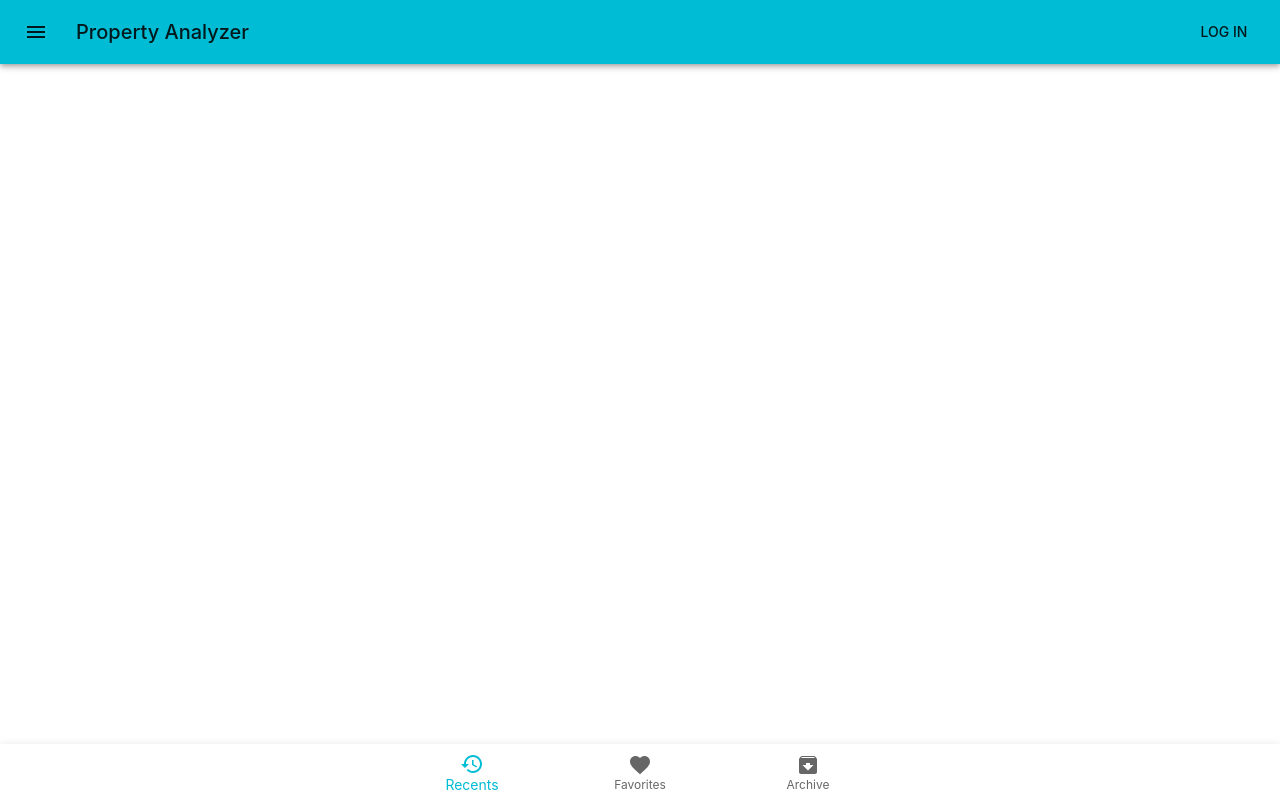
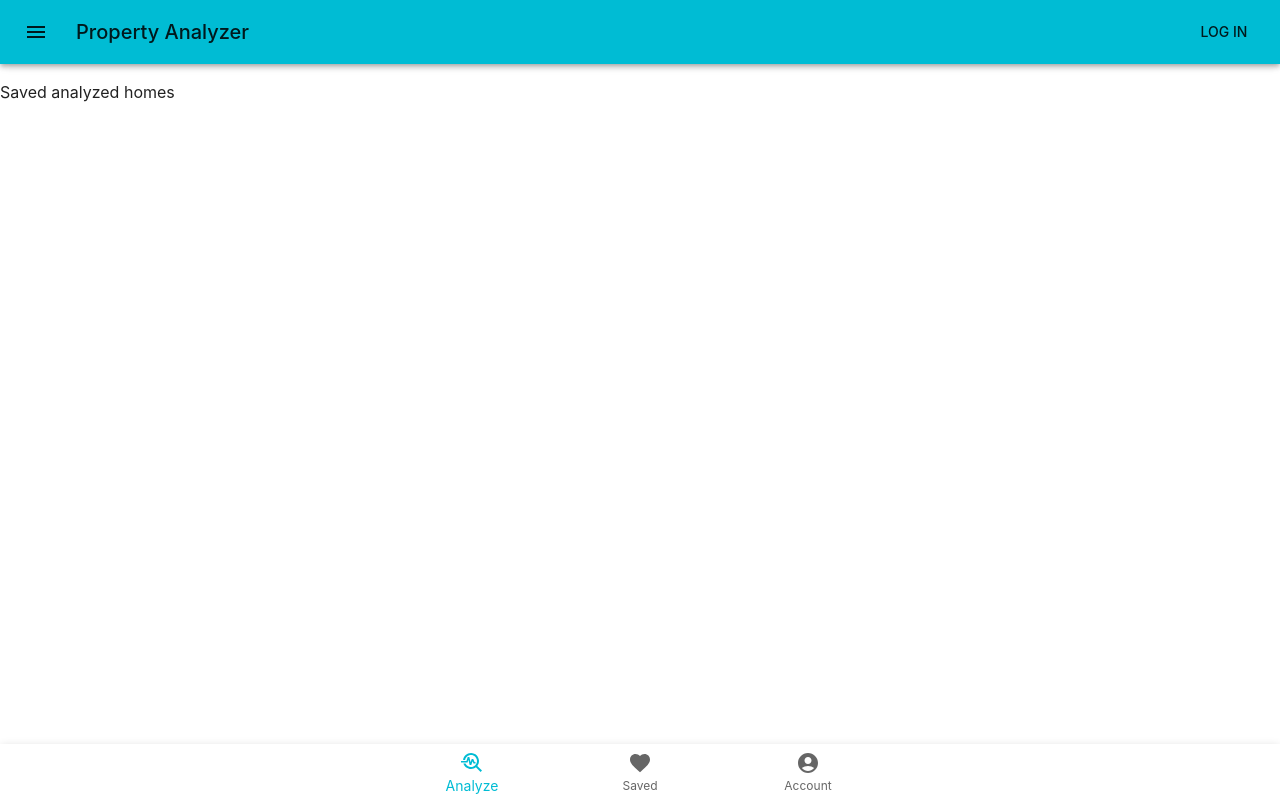
Before and after one commit to tomplucinski/property-analyzer, a React (Create React App) app: page /saved in a window 1280 px wide. Built offline with nearby package versions, Linux system fonts and the light colour scheme; no server answers.

Commit message:
Add routing for account, saved, and landing page

```diff
--- /dev/null
+++ b/src/components/Account.tsx
@@ -0,0 +1,3 @@
+export const Account = () => {
+  return <div style={{ marginTop: '5rem' }}>Account Settings</div>
+}
--- a/src/components/BottomNav.tsx
+++ b/src/components/BottomNav.tsx
@@ -3,10 +3,11 @@ import Box from '@mui/material/Box'
 import CssBaseline from '@mui/material/CssBaseline'
 import BottomNavigation from '@mui/material/BottomNavigation'
 import BottomNavigationAction from '@mui/material/BottomNavigationAction'
-import RestoreIcon from '@mui/icons-material/Restore'
 import FavoriteIcon from '@mui/icons-material/Favorite'
-import ArchiveIcon from '@mui/icons-material/Archive'
+import AccountCircleIcon from '@mui/icons-material/AccountCircle'
+import TroubleshootIcon from '@mui/icons-material/Troubleshoot'
 import Paper from '@mui/material/Paper'
+import { Link } from 'react-router-dom'
 
 export function BottomNav() {
   const [value, setValue] = useState(0)
@@ -26,9 +27,30 @@ export function BottomNav() {
             setValue(newValue)
           }}
         >
-          <BottomNavigationAction label="Recents" icon={<RestoreIcon />} />
-          <BottomNavigationAction label="Favorites" icon={<FavoriteIcon />} />
-          <BottomNavigationAction label="Archive" icon={<ArchiveIcon />} />
+          <BottomNavigationAction
+            label="Analyze"
+            icon={
+              <Link to="/" style={{ color: 'inherit' }}>
+                <TroubleshootIcon />
+              </Link>
+            }
+          />
+          <BottomNavigationAction
+            label="Saved"
+            icon={
+              <Link to="saved" style={{ color: 'inherit' }}>
+                <FavoriteIcon />
+              </Link>
+            }
+          />
+          <BottomNavigationAction
+            label="Account"
+            icon={
+              <Link to="account" style={{ color: 'inherit' }}>
+                <AccountCircleIcon />
+              </Link>
+            }
+          />
         </BottomNavigation>
       </Paper>
     </Box>
--- a/src/components/Form.tsx
+++ b/src/components/Form.tsx
@@ -130,55 +130,66 @@ export function Form() {
   }
 
   return (
-    <Box component="form" sx={{ m: 1, width: '25ch' }}>
-      <Box sx={{ marginBottom: '20px' }}>
+    <Box
+      component="form"
+      sx={{
+        display: 'flex',
+        flexDirection: 'column',
+        alignItems: 'center',
+        marginTop: '1.5rem',
+      }}
+    >
       <TextField
+        sx={{ marginTop: '1rem' }}
         id="outlined-basic"
         label="Property income"
         variant="outlined"
         onChange={handleIncomeChange}
       />
       <TextField
+        sx={{ marginTop: '1rem' }}
         id="outlined-basic"
         label="Property expenses"
         variant="outlined"
         onChange={handleExpensesChange}
       />
-        <Typography mt={2}>Net Operating Income: {noi}</Typography>
-      </Box>
+      <Typography sx={{ marginTop: '1rem' }}>
+        Net Operating Income: {noi}
+      </Typography>
 
-      <Box sx={{ marginBottom: '20px' }}>
       <TextField
+        sx={{ marginTop: '1rem' }}
         id="outlined-basic"
         label="Debt payments"
         variant="outlined"
         onChange={handleDebtChange}
       />
       <TextField
+        sx={{ marginTop: '1rem' }}
         id="outlined-basic"
         label="CapEx payments"
         variant="outlined"
         onChange={handleCapExChange}
       />
+      <Typography sx={{ marginTop: '1rem' }}>
+        Monthly Cash Flow: {cashFlow}
+      </Typography>
 
-        <Typography mt={2}>Monthly Cash Flow: {cashFlow}</Typography>
-      </Box>
-
-      <Box sx={{ marginBottom: '20px' }}>
       <TextField
+        sx={{ marginTop: '1rem' }}
         id="outlined-basic"
         label="Home market value"
         variant="outlined"
         onChange={handleHomeValueChange}
       />
 
-        <Typography mt={2}>Cap Rate: {capRate}</Typography>
-      </Box>
+      <Typography sx={{ marginTop: '1rem' }}>Cap Rate: {capRate}</Typography>
 
-      <Button onClick={() => console.log('link')} variant="outlined">
-        Add link
-      </Button>
-      <Button onClick={handleSave} variant="contained">
+      <Button
+        sx={{ marginTop: '1rem' }}
+        onClick={handleSave}
+        variant="contained"
+      >
         Save analysis
       </Button>
     </Box>
--- a/src/components/Landing.tsx
+++ b/src/components/Landing.tsx
@@ -3,6 +3,7 @@ import pic from '../images/landing.jpg'
 import Typography from '@mui/material/Typography'
 import GooglePlacesAutocomplete from 'react-google-places-autocomplete'
 import { useState } from 'react'
+import { Form } from './Form'
 
 export function Landing() {
   const [address, setAddress] = useState(null)
@@ -13,14 +14,15 @@ export function Landing() {
         display: 'flex',
         flexDirection: 'column',
         alignItems: 'center',
-        backgroundImage: `url(${pic})`,
-        backgroundPosition: 'center',
-        backgroundSize: 'cover',
-        backgroundRepeat: 'no-repeat',
-        height: '87vh',
+        // backgroundImage: `url(${pic})`,
+        // backgroundPosition: 'center',
+        // backgroundSize: 'cover',
+        // backgroundRepeat: 'no-repeat',
+        // backgroundAttachment: 'fixed',
+        // height: '100vh',
       }}
     >
-      <Box sx={{ marginBottom: '20px' }}>
+      <Box sx={{ marginTop: '3rem' }}>
         <Typography
           mt={5}
           variant="h3"
@@ -38,6 +40,8 @@ export function Landing() {
           }}
         />
       </Box>
+
+      {address && <Form />}
     </Box>
   )
 }
--- /dev/null
+++ b/src/components/Saved.tsx
@@ -0,0 +1,3 @@
+export const Saved = () => {
+  return <div style={{ marginTop: '5rem' }}>Saved analyzed homes</div>
+}
--- a/src/components/TopAppBar.tsx
+++ b/src/components/TopAppBar.tsx
@@ -8,7 +8,7 @@ import { LoginButton } from '.'
 
 export function TopAppBar() {
   return (
-    <Box sx={{ flexGrow: 1 }}>
+    <Box sx={{ flexGrow: 1, position: 'fixed', top: 0, left: 0, right: 0 }}>
       <AppBar position="static">
         <Toolbar>
           <IconButton
--- a/src/components/index.tsx
+++ b/src/components/index.tsx
@@ -4,3 +4,5 @@ export * from './BottomNav'
 export * from './Login'
 export * from './Logout'
 export * from './TopAppBar'
+export * from './Saved'
+export * from './Account'
--- a/src/router.tsx
+++ b/src/router.tsx
@@ -1,5 +1,12 @@
 import { BrowserRouter, Route, Routes } from 'react-router-dom'
-import { Form, TopAppBar, BottomNav, Landing } from './components'
+import {
+  Form,
+  TopAppBar,
+  BottomNav,
+  Landing,
+  Saved,
+  Account,
+} from './components'
 import { ThemeProvider } from '@mui/material'
 import { theme } from './styles/Theme'
 
@@ -10,7 +17,9 @@ export function Router() {
         <TopAppBar />
         <Routes>
           <Route path="/" element={<Landing />} />
-          <Route path="analyze" element={<Form />} />
+          <Route path="/" element={<Form />} />
+          <Route path="saved" element={<Saved />} />
+          <Route path="account" element={<Account />} />
         </Routes>
         <BottomNav />
       </BrowserRouter>
```
Lines whose indentation alone changed are shown as unchanged.
